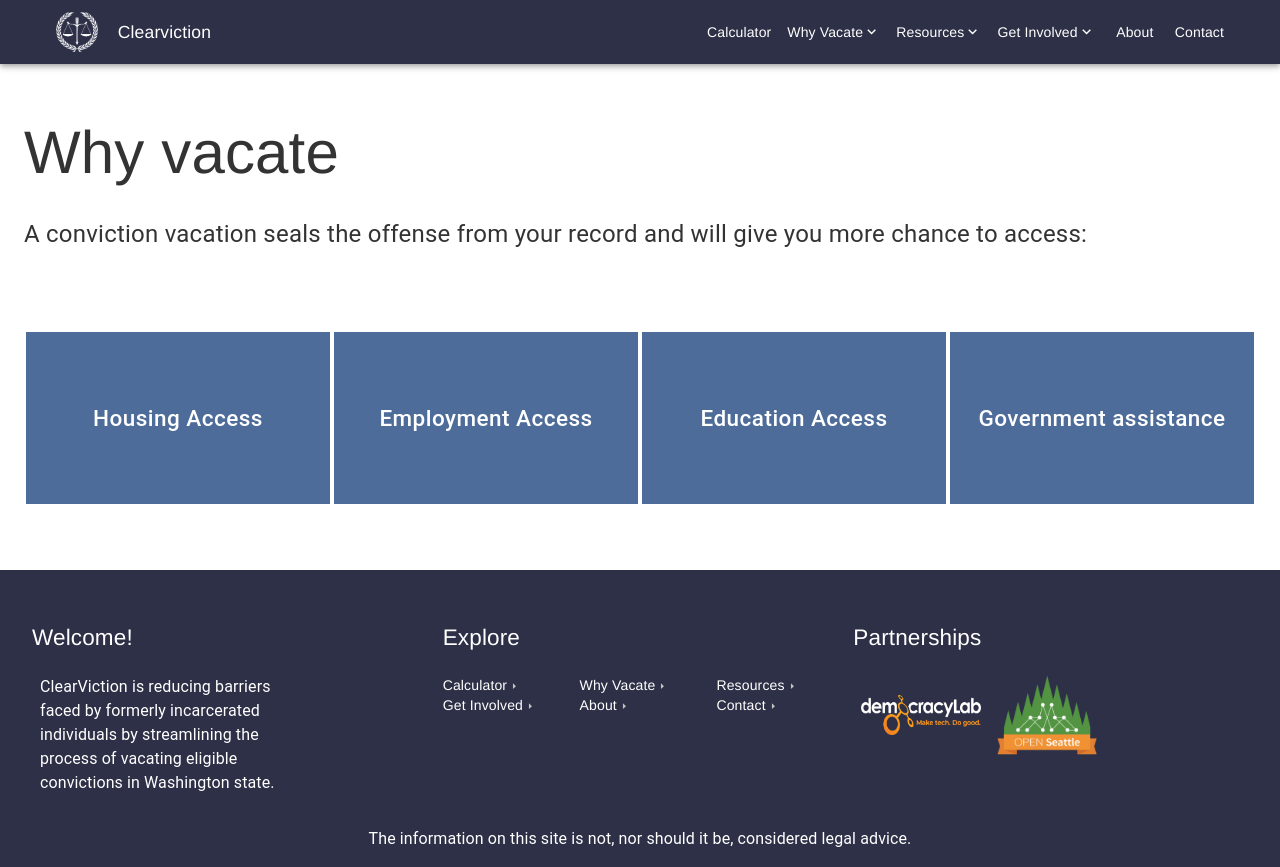
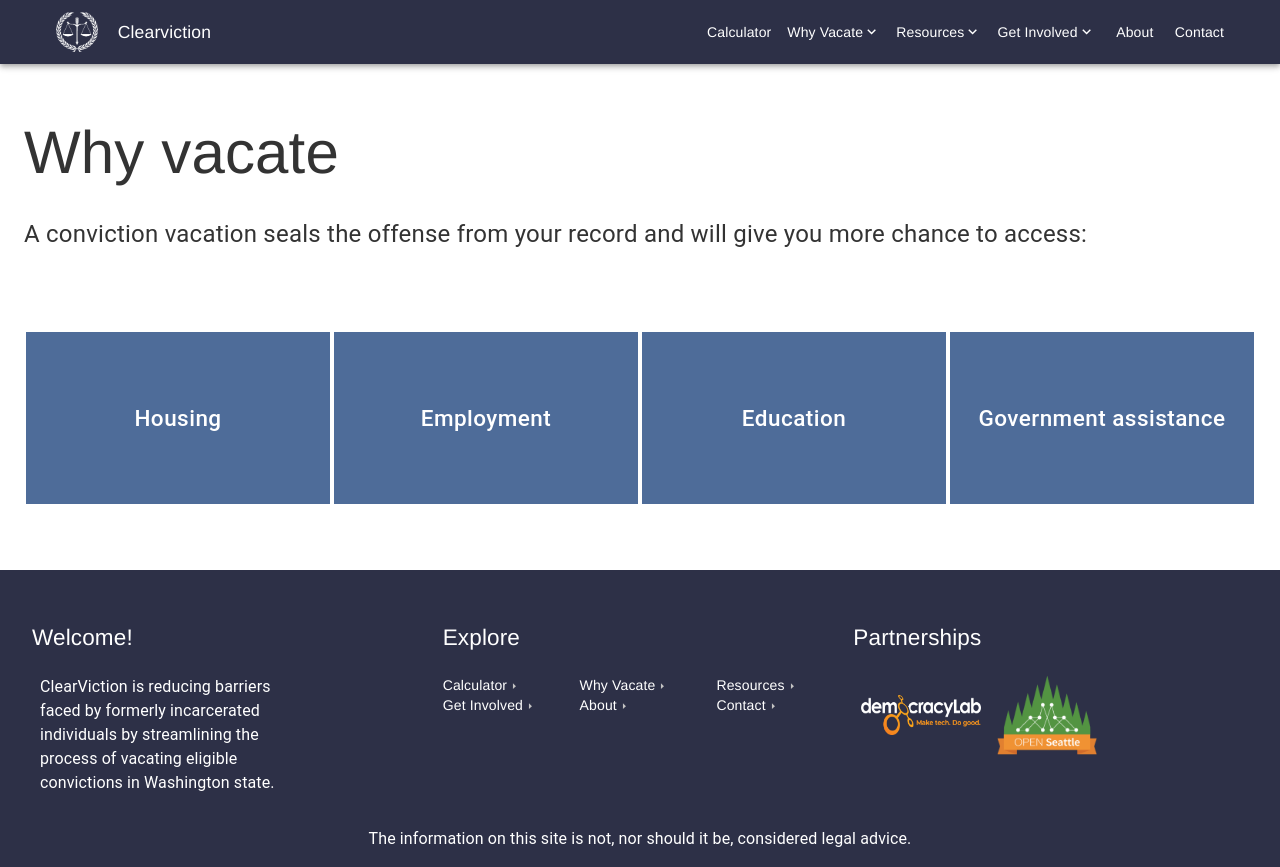
Before and after one commit to openseattle/clearviction-v1, a React (Create React App) app: page /why-vacate in a window 1280 px wide. Built offline with nearby package versions, Linux system fonts and the light colour scheme.

Commit message:
remove text

```diff
--- a/src/Pages/WhyVacatePage.jsx
+++ b/src/Pages/WhyVacatePage.jsx
@@ -9,15 +9,15 @@ import WhyVacateHousing from "./WhyVacateHousing";
 
 const pages = [
   {
-    name: "Housing Access",
+    name: "Housing",
     link: "/why-vacate/housing",
   },
   {
-    name: "Employment Access",
+    name: "Employment",
     link: "/why-vacate/employment",
   },
   {
-    name: "Education Access",
+    name: "Education",
     link: "/why-vacate/education",
   },
   {
```
